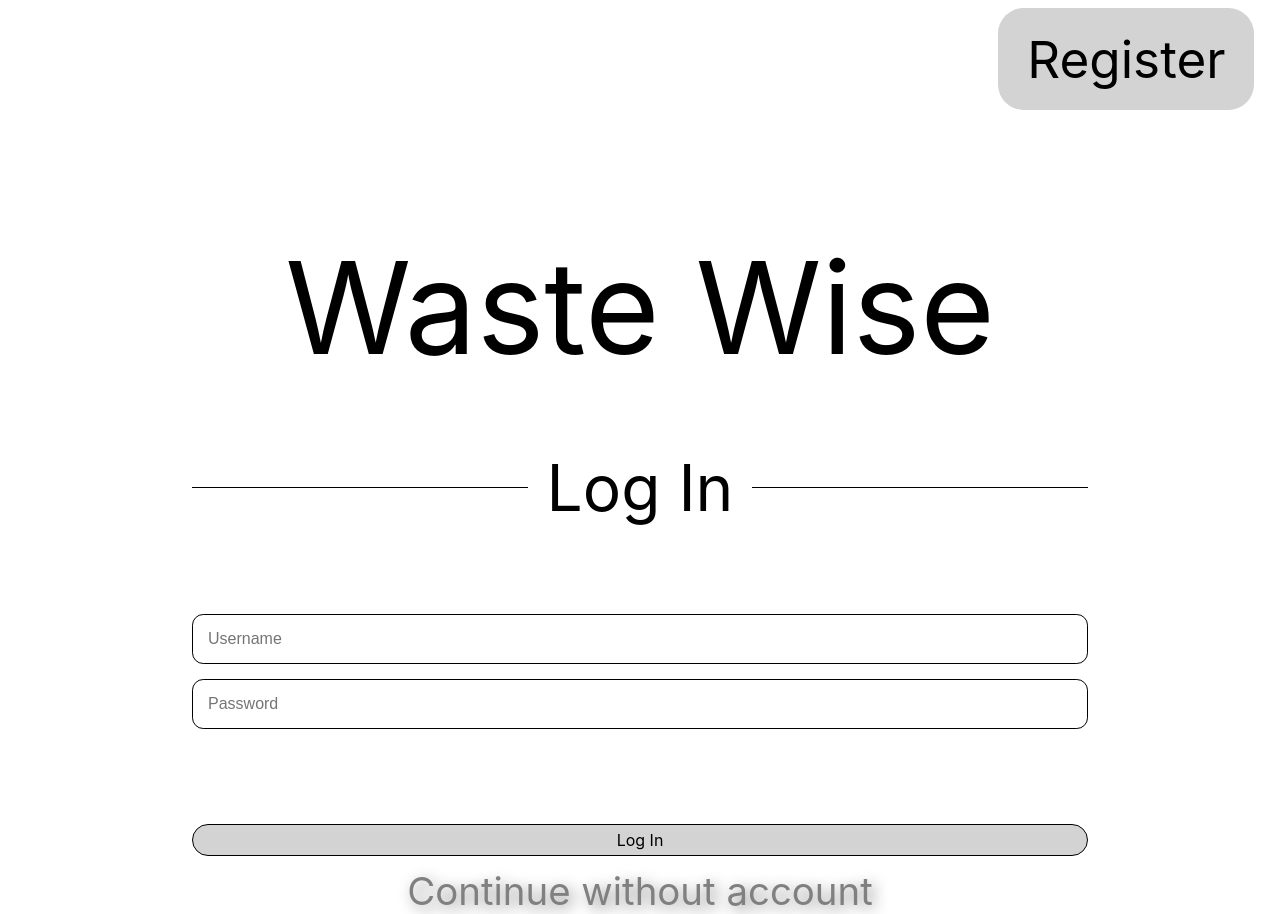
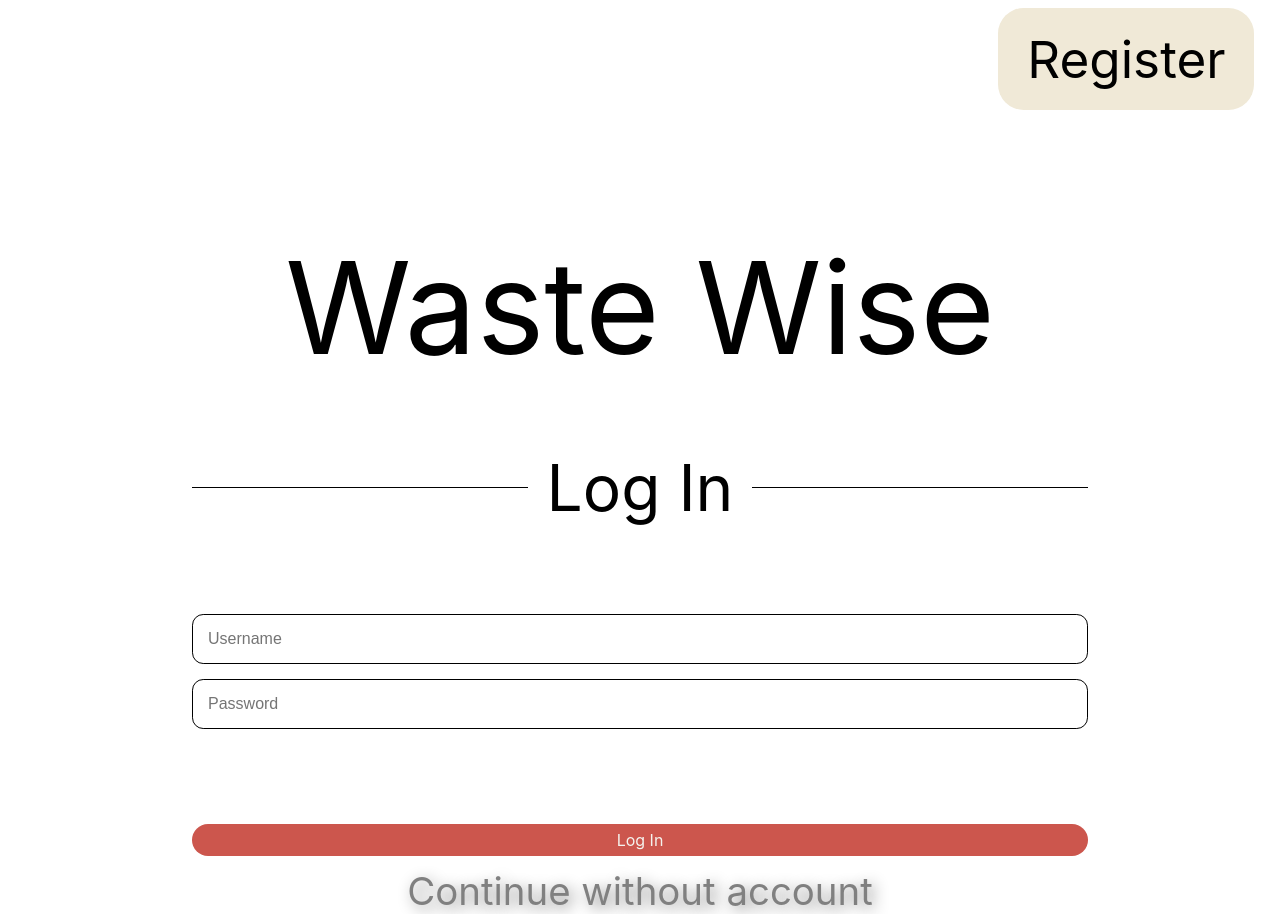
Before and after one commit to agiledev-students-fall2023/4-final-project-agile-architects-1, a React (Create React App) app in the folder front-end/: page /login in a window 1280 px wide. Built offline with nearby package versions, Linux system fonts and the light colour scheme.

Commit message:
change style

```diff
--- a/front-end/src/App.css
+++ b/front-end/src/App.css
@@ -24,6 +24,8 @@
     align-items: center;
     justify-content: center;
     color: #CC564D;
+    font-style: normal;
+    text-decoration:none;
 }
 
 .login-button {
--- a/front-end/src/components/PostBlock.css
+++ b/front-end/src/components/PostBlock.css
@@ -28,13 +28,14 @@
 
     display: flex;
     flex-direction: column;
-    padding: 2% 5% 2% 5%;
+    padding: 5% 5% 2% 8%;
 }
 
 .post-title-box{
     font-family:system-ui, -apple-system, BlinkMacSystemFont, 'Segoe UI', Roboto, Oxygen, Ubuntu, Cantarell, 'Open Sans', 'Helvetica Neue', sans-serif;
     font-weight: bold;
     font-size: 1em;
+    height: 3rem;
 }
 
 .post-author {
--- a/front-end/src/routes/Login.css
+++ b/front-end/src/routes/Login.css
@@ -1,6 +1,6 @@
 .register-button-in-login {
   display: flex;
-  background-color: lightgrey;
+  background-color: #f0e9d7;
   color: black;
   width: 20vw;
   height: 8vw;
@@ -81,12 +81,12 @@
   justify-content: center;
   align-items: center;
   text-align: center;
-  color: black;
-  background-color: lightgray;
+  color: #F5F3EE;
+  background-color: #CC564D;
   height: 2rem;
   width: 70vw;
   border-radius: 2em;
-  border: 1px solid black;
+  border: none;
   margin-left: auto;
   margin-right: auto;
   font-size: 1em;
--- a/front-end/src/routes/Register.css
+++ b/front-end/src/routes/Register.css
@@ -1,6 +1,6 @@
 .login-button-in-register {
   display: flex;
-  background-color: lightgrey;
+  background-color: #f0e9d7;
   color: black;
   width: 20vw;
   height: 8vw;
@@ -81,8 +81,8 @@
   justify-content: center;
   align-items: center;
   text-align: center;
-  color: black;
-  background-color: lightgray;
+  color: #F5F3EE;
+  background-color: #CC564D;
   height: 2rem;
   width: 70vw;
   border-radius: 2em;
```
